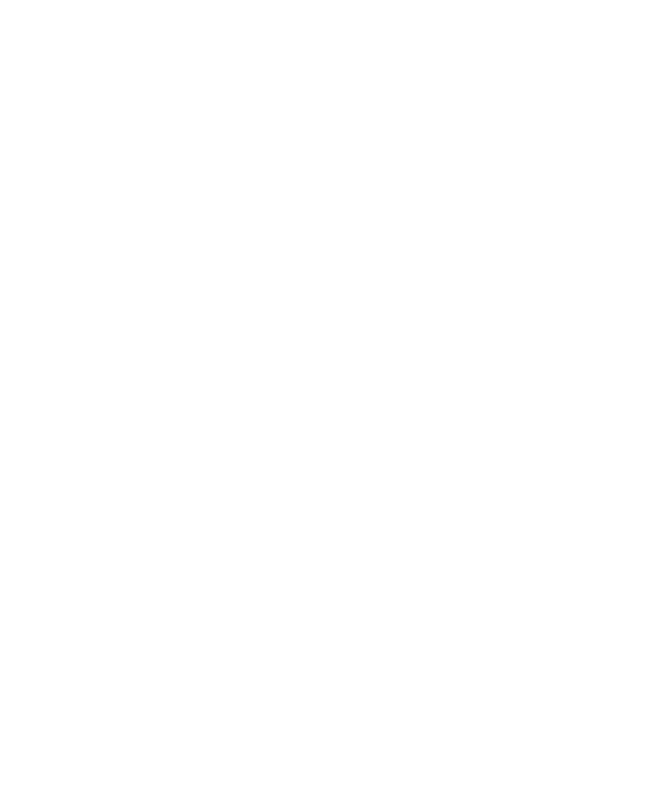
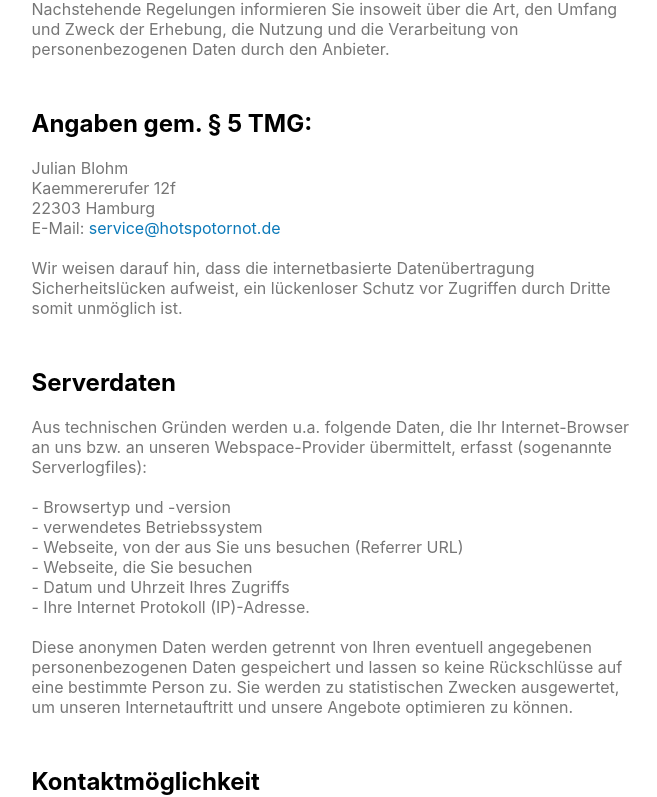
Before and after one commit to JulianBlohm/capstone-project, a React (Create React App) app: page /datenschutz in a window 1280 px wide. Shown: the part 556-1353 px from the top of the page, without its empty margins (305-962 px from the left). Before the commit the page ends 800 px from the top, so only its background shows below. Built offline with nearby package versions, Linux system fonts and the light colour scheme.

Commit message:
Add layout to datenschutz page and fit impressum with same lyaout

```diff
--- a/src/App.js
+++ b/src/App.js
@@ -8,6 +8,7 @@
 import ErrorPage from './ErrorPage'
 import LoadingPage from './LoadingPage'
 import ImpressumPage from './ImpressumPage'
+import DatenschutzPage from './DatenschutzPage'
 
 function App() {
     const history = useHistory()
@@ -117,6 +118,10 @@
                 <Route path="/impressum">
                     <ImpressumPage/>
                 </Route>
+
+                <Route path="/datenschutz">
+                    <DatenschutzPage/>
+                </Route>
             </Switch>
         </AppWrapper>
     )
--- a/src/DatenschutzPage.js
+++ b/src/DatenschutzPage.js
@@ -59,16 +59,16 @@
                     Internet-Browser an uns bzw. an unseren Webspace-Provider
                     übermittelt, erfasst (sogenannte Serverlogfiles):
                 </Text>
-                <ul>
-                    <li>Browsertyp und -version</li>
-                    <li>verwendetes Betriebssystem</li>
+                <List>
+                    <li>- Browsertyp und -version</li>
+                    <li>- verwendetes Betriebssystem</li>
                     <li>
-                        Webseite, von der aus Sie uns besuchen (Referrer URL)
+                        - Webseite, von der aus Sie uns besuchen (Referrer URL)
                     </li>
-                    <li>Webseite, die Sie besuchen</li>
-                    <li>Datum und Uhrzeit Ihres Zugriffs</li>
-                    <li>Ihre Internet Protokoll (IP)-Adresse.</li>
-                </ul>
+                    <li>- Webseite, die Sie besuchen</li>
+                    <li>- Datum und Uhrzeit Ihres Zugriffs</li>
+                    <li>- Ihre Internet Protokoll (IP)-Adresse.</li>
+                </List>
                 <Text>
                     Diese anonymen Daten werden getrennt von Ihren eventuell
                     angegebenen personenbezogenen Daten gespeichert und lassen
@@ -98,7 +98,7 @@
 `
 
 const Heading = styled.h1`
-    margin-bottom: 25px;
+    margin-bottom: 75px;
     font-size: 2rem;
     line-height: 1.4;
 `
@@ -120,16 +120,17 @@
 `
 
 const Information = styled.article`
-    padding: 100px 30px;
+    padding: 25px 30px;
 `
 
 const TextHeading = styled.h4`
-    font-size: 1rem;
+    font-size: 1.5rem;
+    margin-top: 50px;
 `
 
 const Text = styled.p`
     font-size: 1rem;
-    margin: 20px 0 40px 0;
+    margin: 20px 0 20px 0;
     color: var(--gray);
 `
 
@@ -138,4 +139,9 @@
     color: var(--blue);
 `
 
+const List = styled.ul`
+list-style: none;
+color: var(--gray);
+`
+
 export default DatenschutzPage
--- a/src/ImpressumPage.js
+++ b/src/ImpressumPage.js
@@ -123,7 +123,7 @@
 `
 
 const SubHeading = styled.h2`
-    font-size: 1.5rem;
+    font-size: 2rem;
     line-height: 1.3;
     font-weight: 600;
     color: var(--gray);
@@ -153,12 +153,13 @@
 `
 
 const TextHeading = styled.h4`
-    font-size: 1rem;
+    font-size: 1.5rem;
+    margin-top: 50px;
 `
 
 const Text = styled.p`
     font-size: 1rem;
-    margin: 20px 0 40px 0;
+    margin: 20px 0 20px 0;
     color: var(--gray);
 `
 
```
